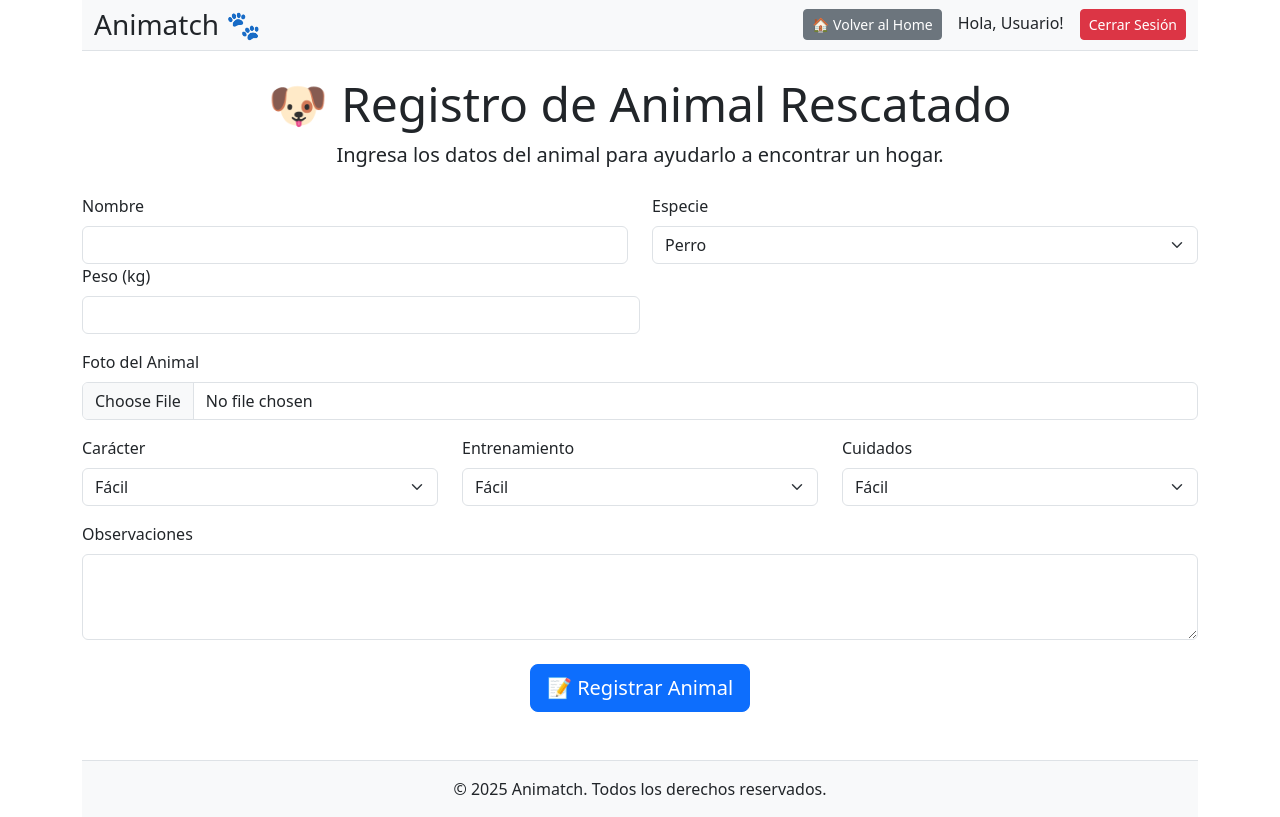
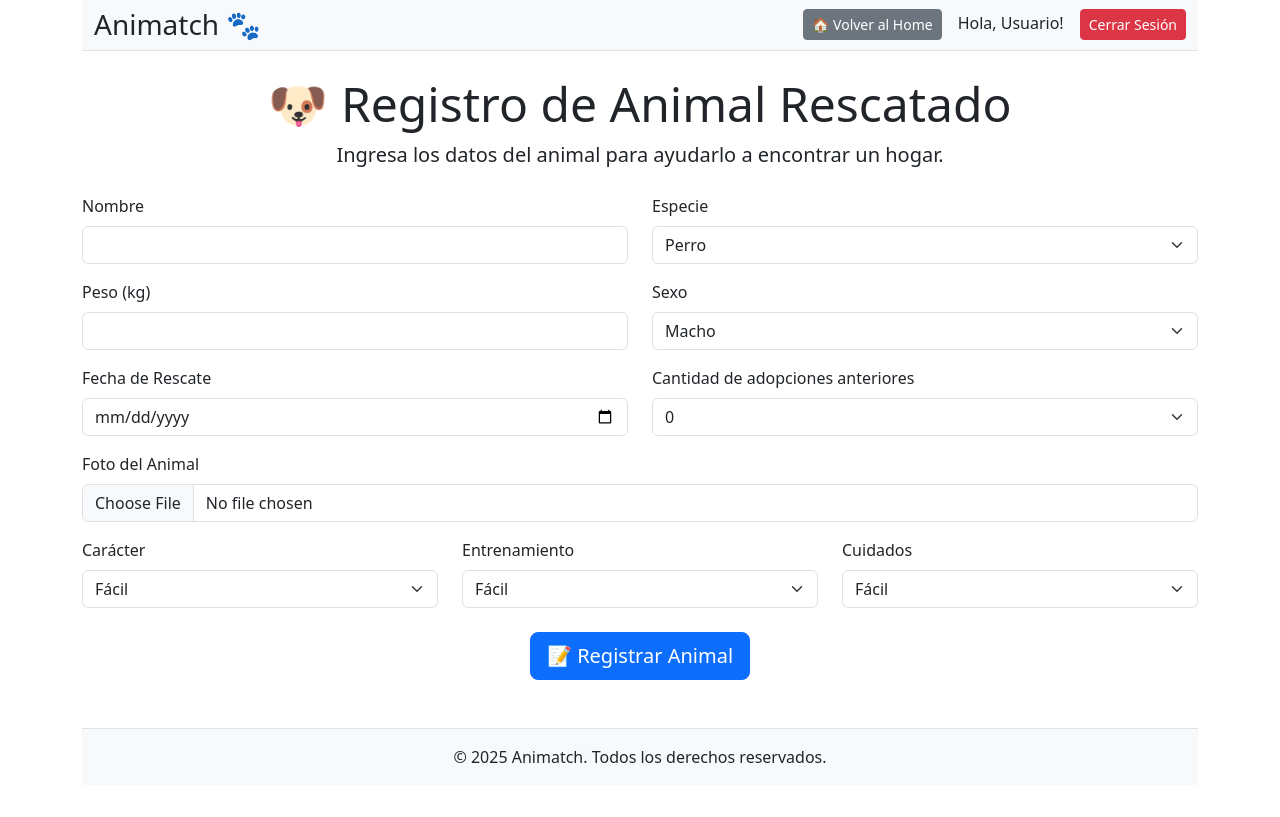
Before and after one commit to respinoza-p/animatch-web.app, a React (Vite) app: page /registro-animal in a window 1280 px wide. Built offline with nearby package versions, Linux system fonts and the light colour scheme.

Commit message:
Se agregan campos al formulario de registro del animal

```diff
--- a/src/RegistroAnimal.jsx
+++ b/src/RegistroAnimal.jsx
@@ -34,7 +34,6 @@ const RegistroAnimal = ({ user, setUser }) => {
   });
 
   const [errors, setErrors] = useState({});
-  const [comunas, setComunas] = useState([]);
 
   const regex = {
     nombre: /^[a-zA-Z\s]+$/,
@@ -61,10 +60,7 @@ const RegistroAnimal = ({ user, setUser }) => {
         fotoPreview: URL.createObjectURL(file),
       });
     } else {
-      setFormData({
-        ...formData,
-        [name]: value,
-      });
+      setFormData({ ...formData, [name]: value });
 
       if (regex[name] && !regex[name].test(value)) {
         setErrors({ ...errors, [name]: `Formato incorrecto para ${name}` });
@@ -116,6 +112,7 @@ const RegistroAnimal = ({ user, setUser }) => {
           </div>
         </div>
 
+        <div className="row mt-3">
           <div className="col-md-6">
             <label className="form-label">Peso (kg)</label>
             <input
@@ -128,6 +125,37 @@ const RegistroAnimal = ({ user, setUser }) => {
             />
           </div>
 
+          <div className="col-md-6">
+            <label className="form-label">Sexo</label>
+            <select className="form-select" name="sexo" value={formData.sexo} onChange={handleChange}>
+              <option value="macho">Macho</option>
+              <option value="hembra">Hembra</option>
+            </select>
+          </div>
+        </div>
+
+        <div className="row mt-3">
+          <div className="col-md-6">
+            <label className="form-label">Fecha de Rescate</label>
+            <input
+              type="date"
+              className="form-control"
+              name="fechaRescate"
+              value={formData.fechaRescate}
+              onChange={handleChange}
+              required
+            />
+          </div>
+
+          <div className="col-md-6">
+            <label className="form-label">Cantidad de adopciones anteriores</label>
+            <select className="form-select" name="adopcionesPrevias" value={formData.adopcionesPrevias} onChange={handleChange}>
+              <option value="0">0</option>
+              <option value="1">1</option>
+              <option value="2">2+</option>
+            </select>
+          </div>
+        </div>
 
         {/* 🔹 Carga de Foto */}
         <div className="mt-3">
@@ -169,17 +197,6 @@ const RegistroAnimal = ({ user, setUser }) => {
           </div>
         </div>
 
-        <div className="mt-3">
-          <label className="form-label">Observaciones</label>
-          <textarea
-            className="form-control"
-            name="observaciones"
-            value={formData.observaciones}
-            onChange={handleChange}
-            rows="3"
-          ></textarea>
-        </div>
-
         <div className="text-center mt-4">
           <button type="submit" className="btn btn-primary btn-lg">📝 Registrar Animal</button>
         </div>
```
Lines whose indentation alone changed are shown as unchanged.
